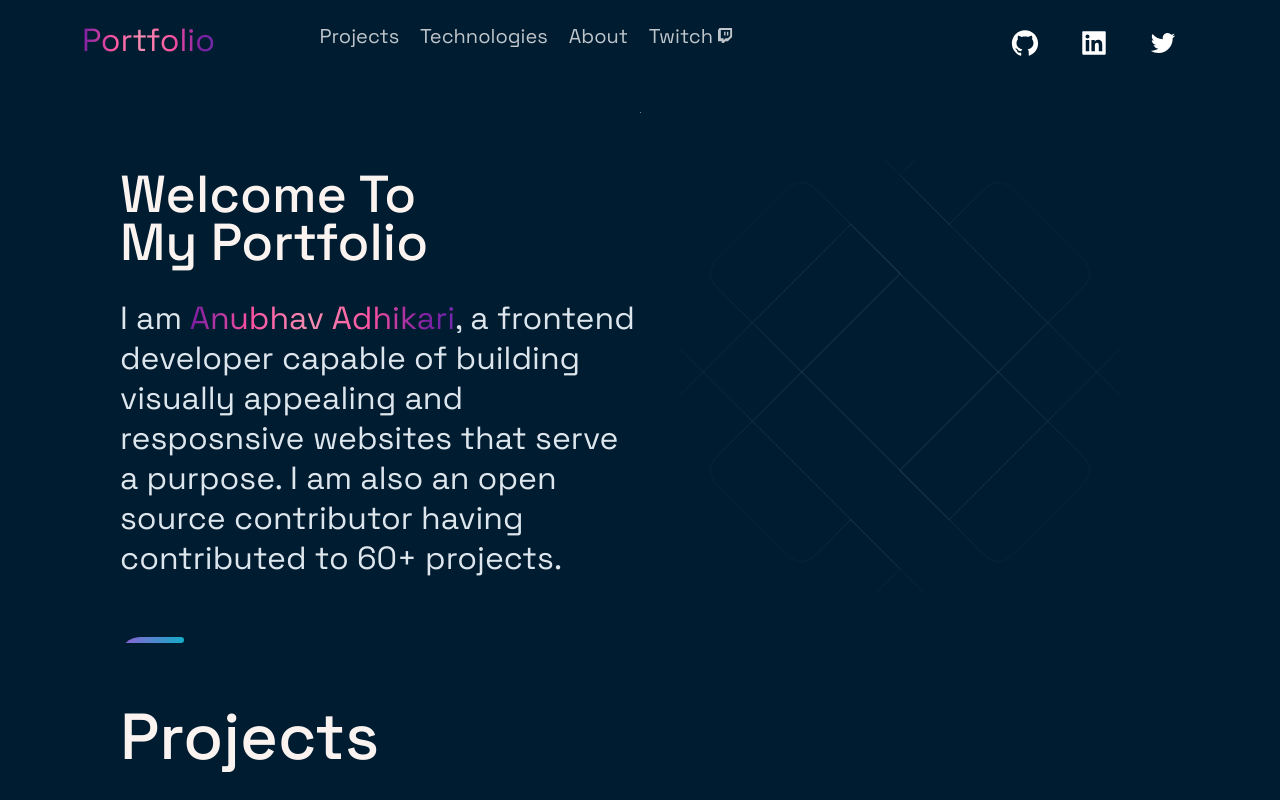
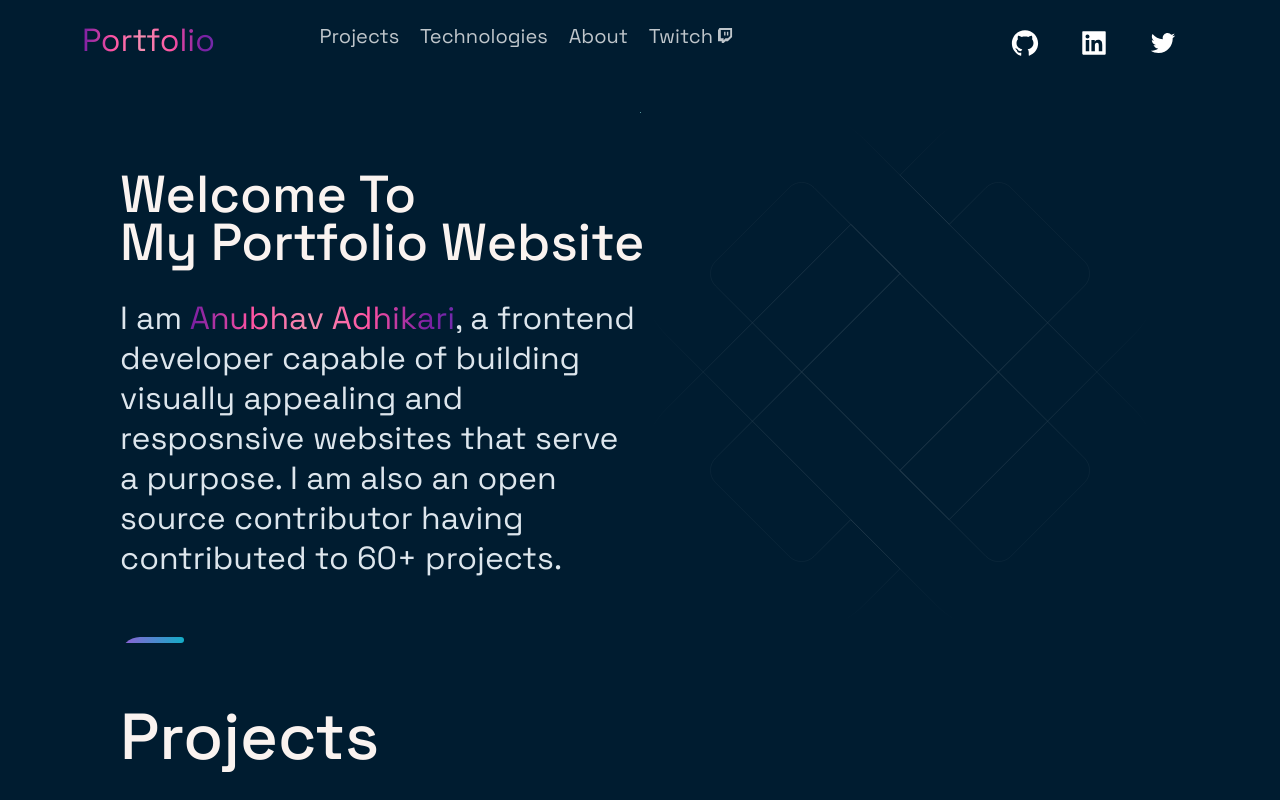
Before and after one commit to anubhav1206/portfolio, a Next.js app: page / in a window 1280 px wide. Shown: the top 800 px of the page. Built offline with nearby package versions, Linux system fonts and the light colour scheme.

Commit message:
test commit

```diff
--- a/src/components/Hero/Hero.js
+++ b/src/components/Hero/Hero.js
@@ -9,7 +9,7 @@ const Hero = (props) => (
       <LeftSection>
         <SectionMain  main center>
           Welcome To <br />
-          My Portfolio
+          My Portfolio Website
         </SectionMain>
             <SectionText>
               I am  <SectionMagic>
```
